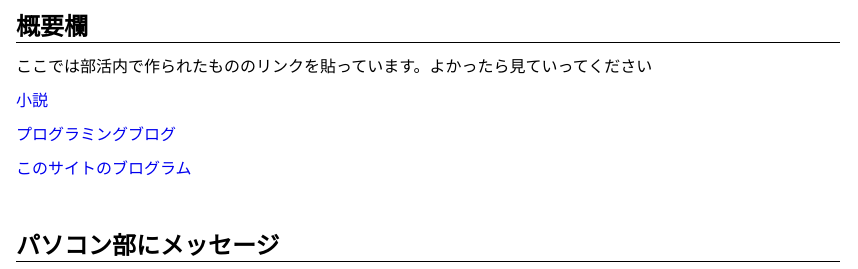
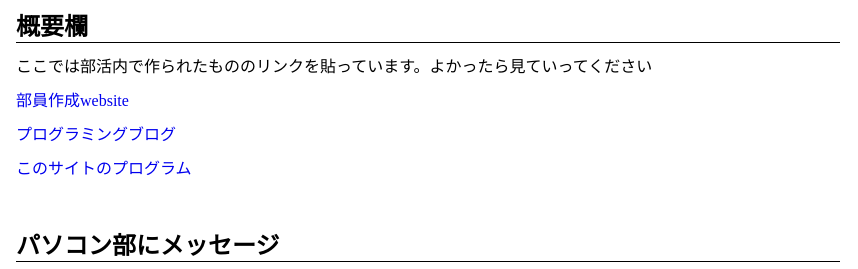
Before and after one commit to j-pc-club/j-pc-club.github.io, a plain HTML site: page gaiyou/index.html in a window 1280 px wide. Shown: the part 281-550 px from the top of the page, 0-858 px from the left. Drawn offline with nearby package versions, Linux system fonts and the light colour scheme.

Commit message:
Update index.html

```diff
--- a/gaiyou/index.html
+++ b/gaiyou/index.html
@@ -32,9 +32,9 @@
           ここでは部活内で作られたもののリンクを貼っています。よかったら見ていってください
           <div class="NO-line">
             <a href="https://sites.google.com/jiyugaoka.ac.jp/pasokonnbu2022gakuennsai
-">小説</a>
+">部員作成website</a>
             <a href="https://blog-1.bitbucket.io/">プログラミングブログ</a>
-            <a href="https://github.com/j-pc-club/j-pc-club.github.io">このサイトのブログラム</a>
+            <a href="https://github.com/j-pc-club/j-pc-club.github.io">このサイトのプログラム</a>
           </div>
           <p><h2><br><a id="c">パソコン部にメッセージ</a></h2></p>
         </div>
```
